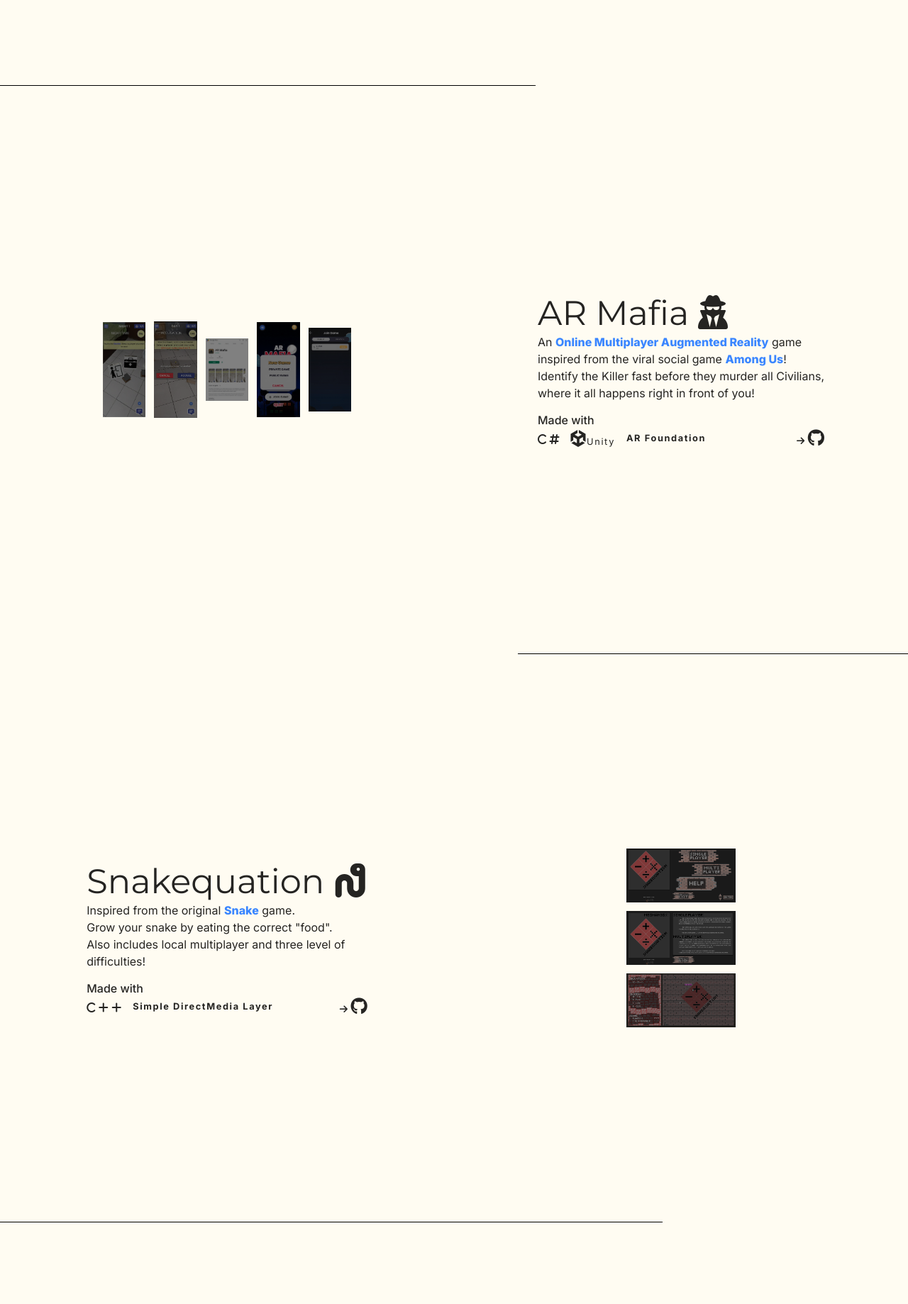
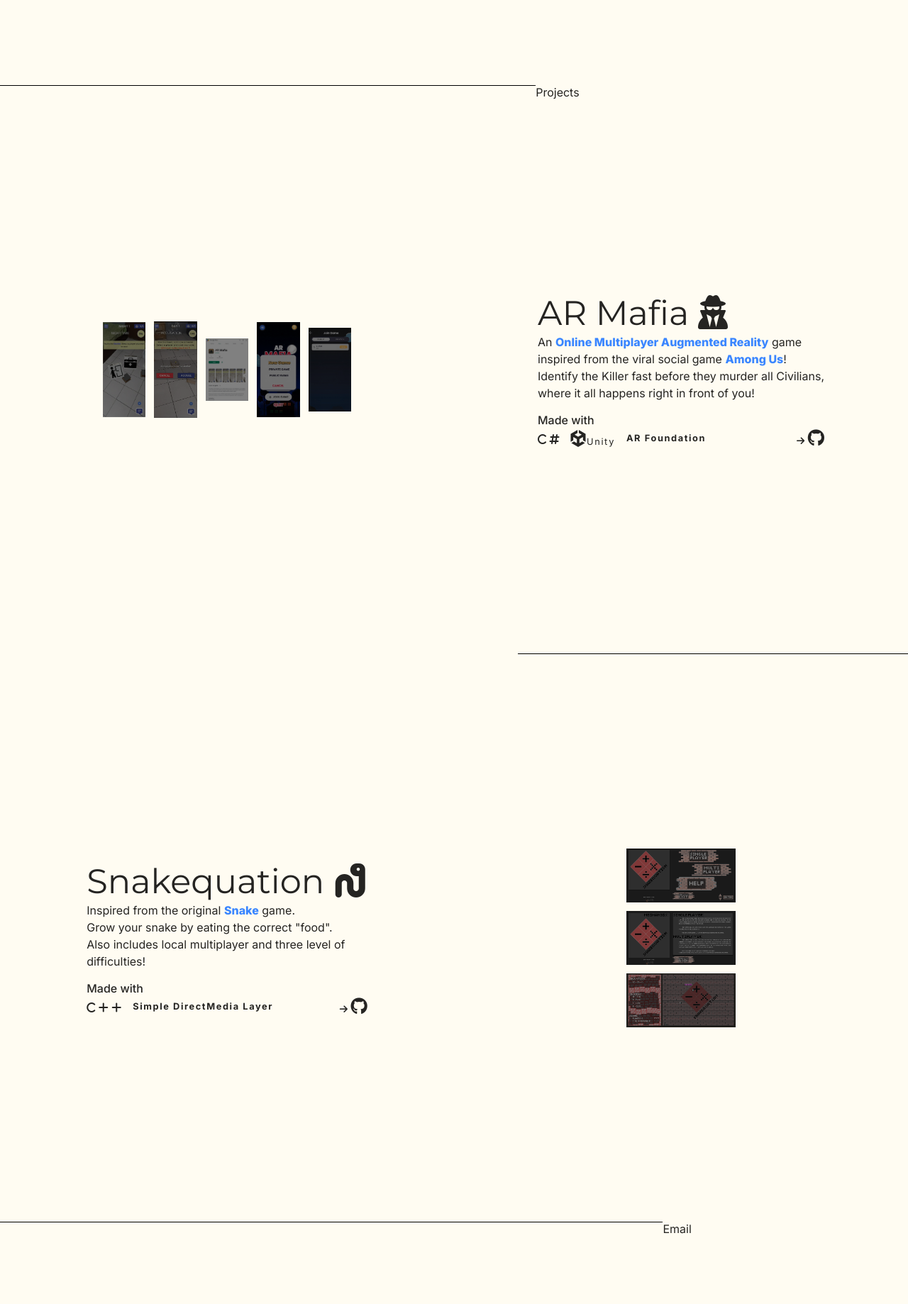
Before and after one commit to arvinlaya/portfolio, a plain HTML site: page index.html in a window 1280 px wide. Shown: the part 680-2518 px from the top of the page at 71% size. Drawn offline with Linux system fonts and the light colour scheme.

Commit message:
Add header to pages

```diff
--- a/index.html
+++ b/index.html
@@ -37,6 +37,7 @@
     </div>
     <div class="dividers-left">
         <div style="width: 59%;"></div>
+        <p>Projects</p>
     </div>
     <div id="armafia-container" class="container">
         <div class="left">
@@ -121,6 +122,7 @@
     </div>
     <div class="dividers-left">
         <div style="width: 73%;"></div>
+        <p>Email</p>
     </div>
     <div id="contact-form-wrapper" class="container">
         <div id="contact-form-container">
```
